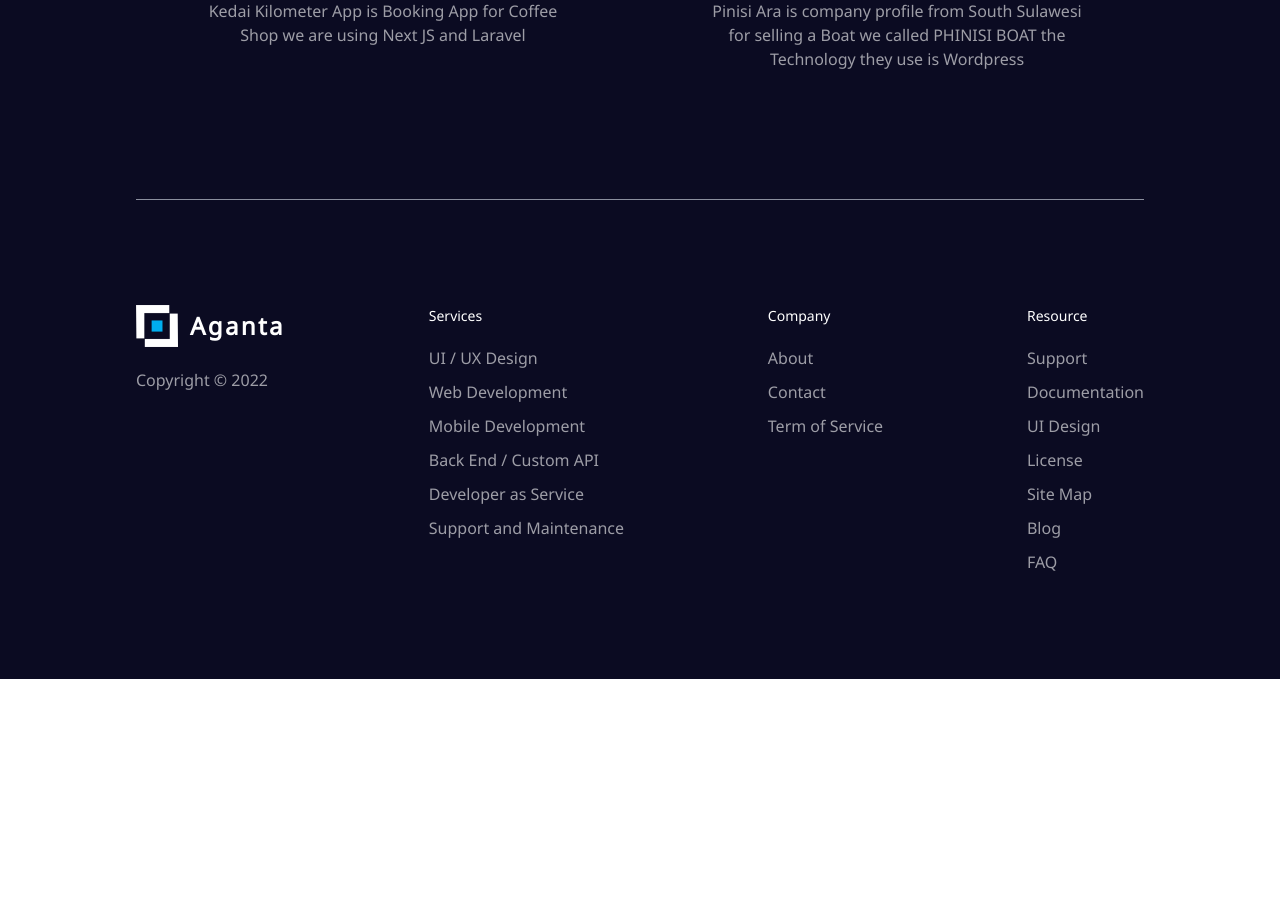
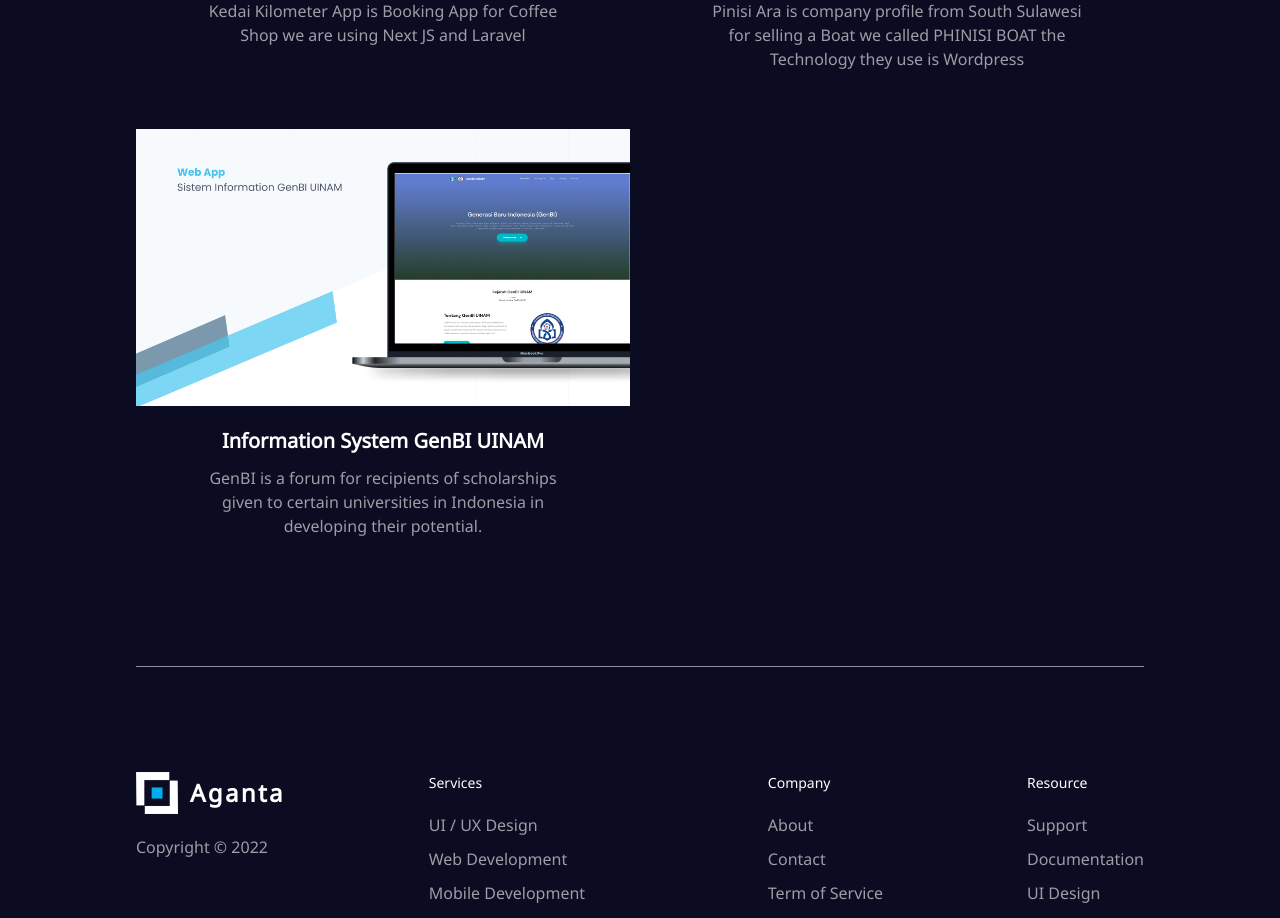
Before and after one commit to Yassar021/ariesloeapp, a Next.js app: page /projects in a window 1280 px wide. Shown: the part 2180-3098 px from the top of the page. Before the commit the page ends 2859 px from the top, so only its background shows below. Built offline with nearby package versions, Linux system fonts and the light colour scheme.

Commit message:
update-portoflio

```diff
--- a/components/Projects/index.jsx
+++ b/components/Projects/index.jsx
@@ -22,6 +22,7 @@ const Projects = () => {
                     <CardProject image={'/simpeka.png'} title={'Simpeka Web Dashboard'} desc={'simpeka is a web app that is engaged in collecting data used in the TOEFL program at Haluleo universities using Laravel as the main language'} />
                     <CardProject image={'/kedai-kilometer.png'} title={'Kedai Booking Web App'} desc={'Kedai Kilometer App is Booking App for Coffee Shop we are using Next JS and Laravel'} />
                     <CardProject image={'/panrita-lopi-marine.png'} title={'Maintenance Web App'} desc={'Pinisi Ara is company profile from South Sulawesi for selling a Boat we called PHINISI BOAT the Technology they use is Wordpress '} />
+                    <CardProject image={'/genbi-uinam.png'} title={'Information System GenBI UINAM'} desc={'GenBI is a forum for recipients of scholarships given to certain universities in Indonesia in developing their potential.  '} />
                     </SimpleGrid>
                     {/* <Center>
                             <Link href="/projects" alignItems={'left'}>
```
Also changed, not shown: public/genbi-uinam.png (added).
